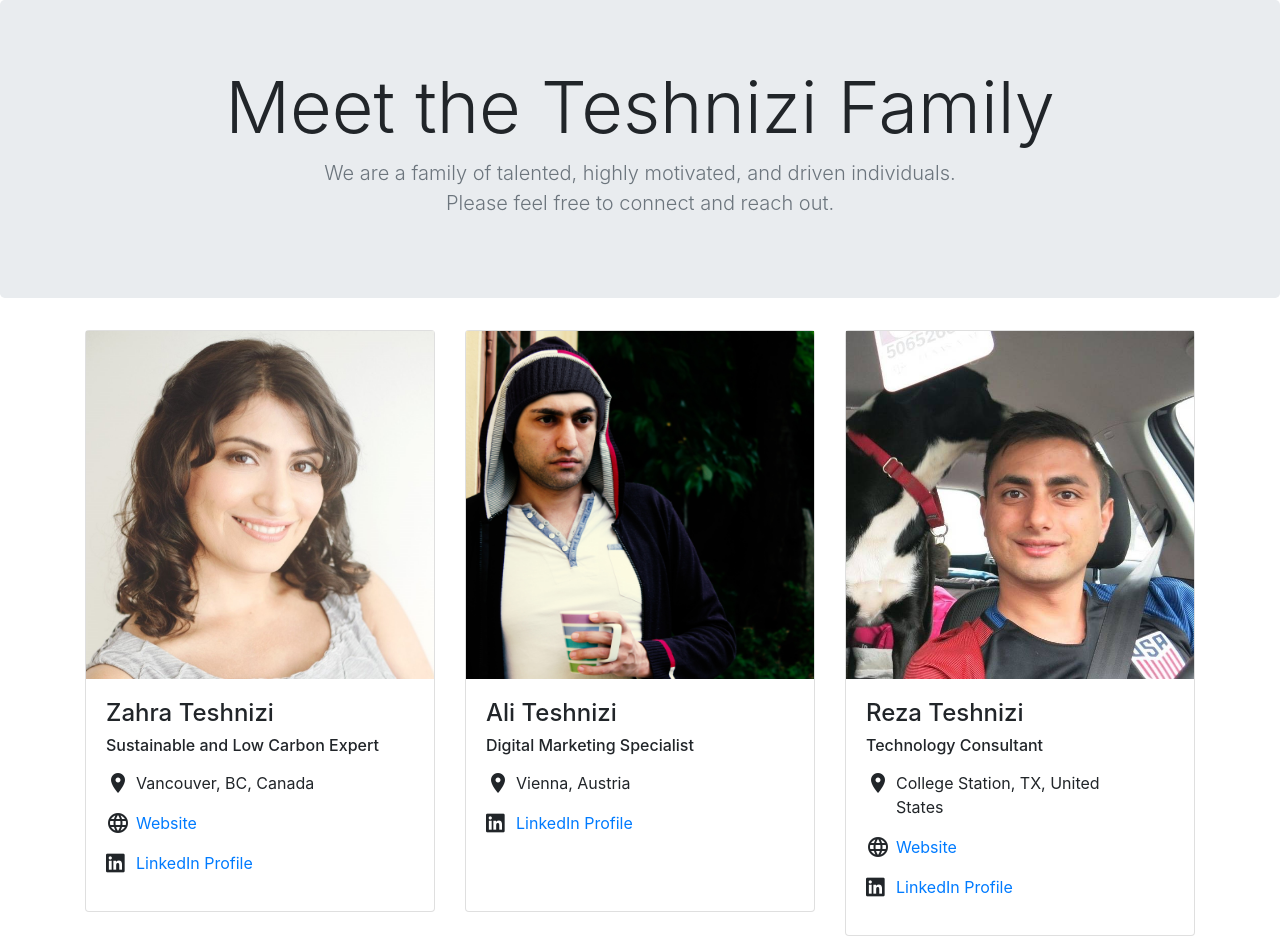
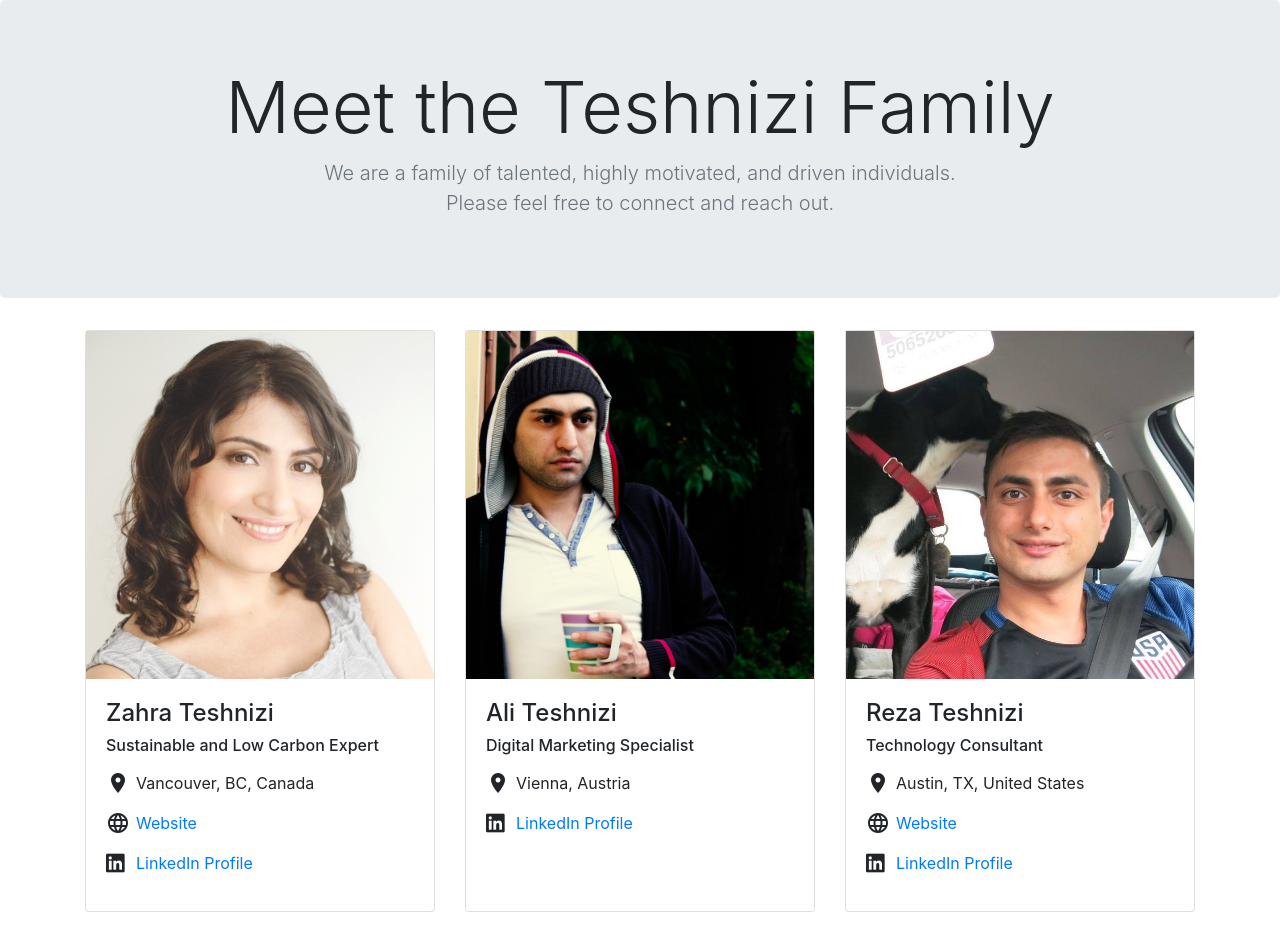
Before and after one commit to teshniz/teshniz.github.io, a plain HTML site: page index.html in a window 1280 px wide. Shown: the top 938 px of the page. Drawn offline with Linux system fonts and the light colour scheme.

Commit message:
fix(index): update reza location

```diff
--- a/index.html
+++ b/index.html
@@ -123,7 +123,7 @@
 								<h6>Technology Consultant</h6>
 								<div class="row my-3">
 									<div class="col-1"><i class="material-icons inline-icon">location_on</i></div>
-									<div class="col-10">College Station, TX, United States</div>
+									<div class="col-10">Austin, TX, United States</div>
 								</div>
 								<div class="row my-3">
 									<div class="col-1"><i class="material-icons inline-icon">language</i></div>
```
